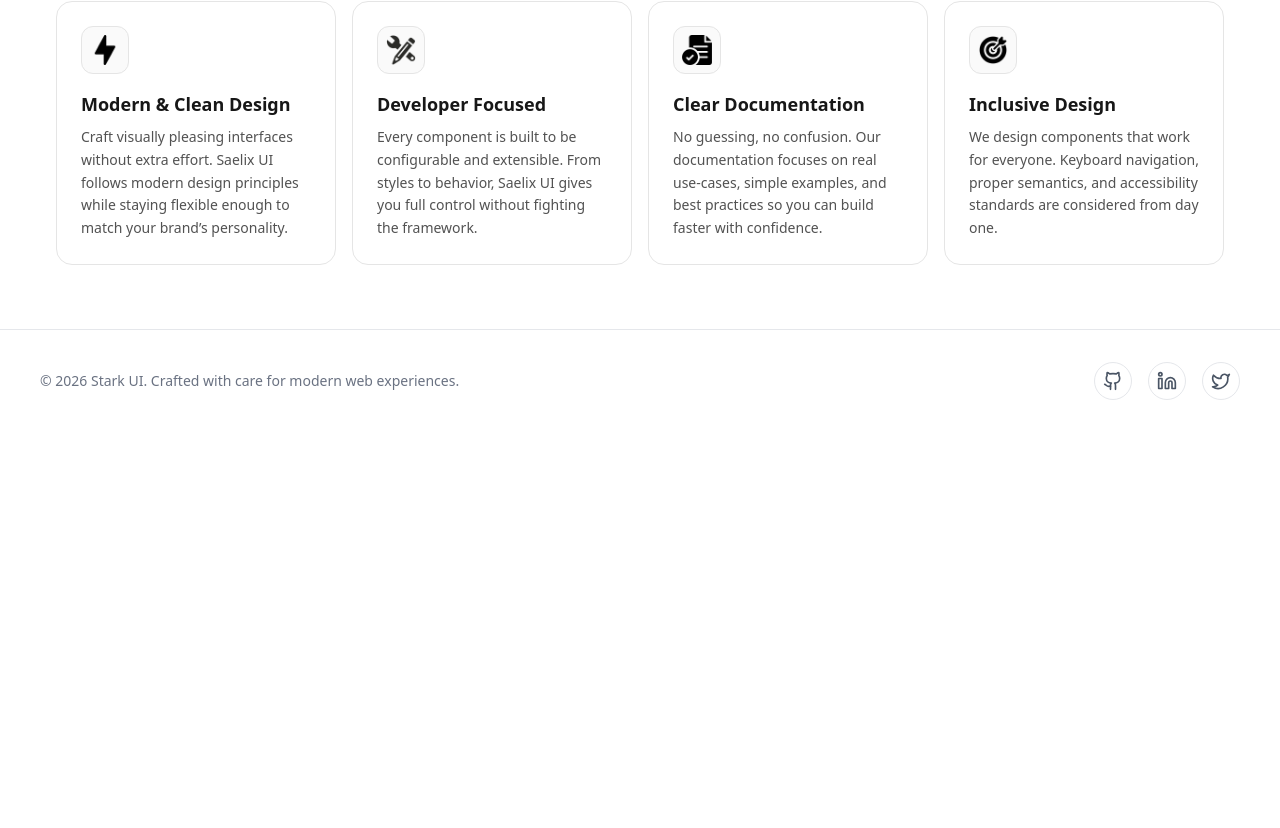
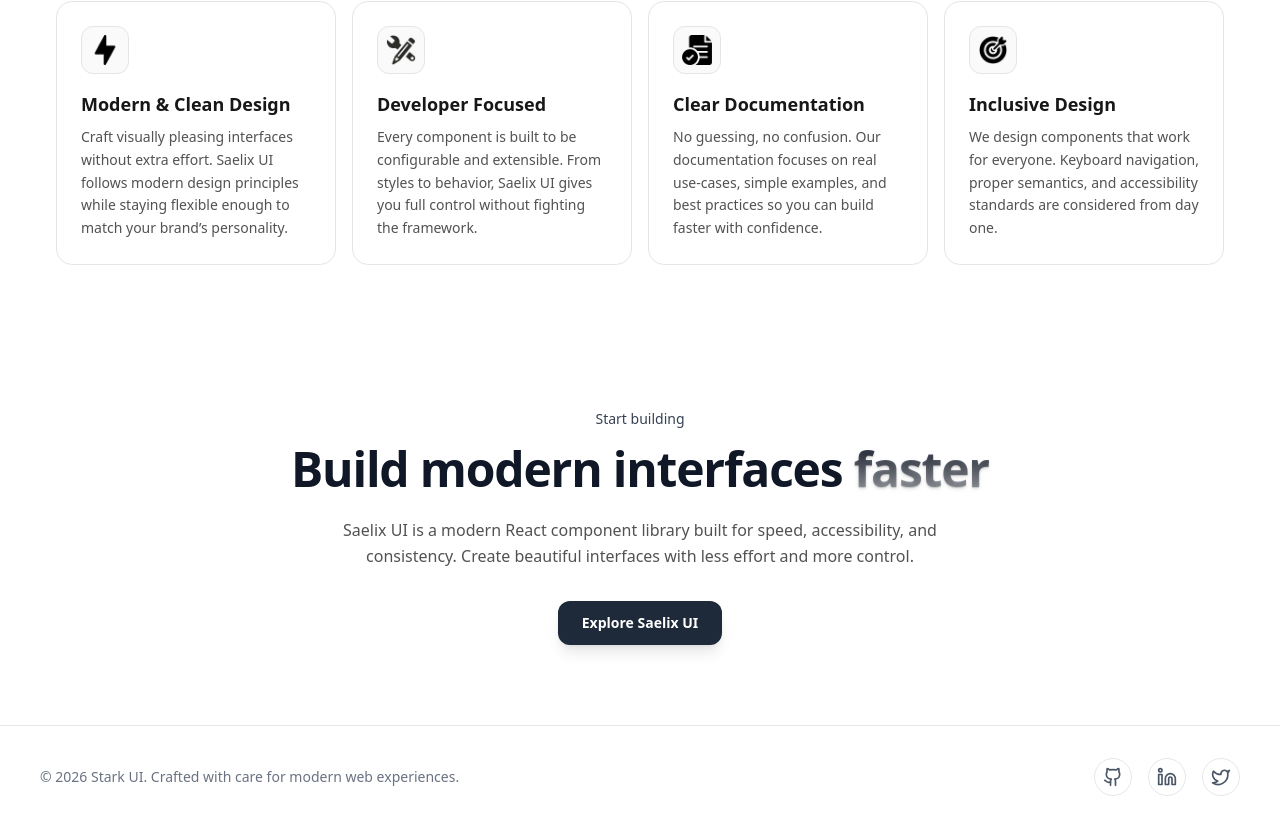
Before and after one commit to Jeet000001/saelixui, a Next.js app: page / in a window 1280 px wide. Shown: the part 1883-2711 px from the top of the page. Before the commit the page ends 2315 px from the top, so only its background shows below. Built offline with nearby package versions, Linux system fonts and the light colour scheme.

Commit message:
add styling on start building section

```diff
--- a/Components/HomePage_Components/Start_building_Section.tsx
+++ b/Components/HomePage_Components/Start_building_Section.tsx
@@ -1,20 +1,32 @@
-import React from "react";
+"use client";
 
-const Start_building_Section = () => {
+const StartBuildingSection = () => {
   return (
-    <div>
-      <p>Start building</p>
-      <h1>
-        Build modern interfaces <span>faster</span>
+    <section className="flex flex-col items-center text-center px-6 py-20">
+      {/* Eyebrow text */}
+      <p className="mb-4 text-sm font-medium text-gray-700">Start building</p>
+
+      {/* Heading */}
+      <h1 className="max-w-3xl text-4xl font-bold tracking-tight text-gray-900 sm:text-5xl">
+        Build modern interfaces{" "}
+        <span className="text-transparent bg-clip-text bg-linear-to-b from-gray-900 to-gray-200 text-shadow-md">
+          faster
+        </span>
       </h1>
-      <p>
+
+      {/* Description */}
+      <p className="mt-6 max-w-2xl text-base leading-relaxed text-neutral-600">
         Saelix UI is a modern React component library built for speed,
         accessibility, and consistency. Create beautiful interfaces with less
         effort and more control.
       </p>
-      <button>Explore Saelix UI</button>
-    </div>
+
+      {/* CTA */}
+      <button className="mt-8 inline-flex items-center rounded-xl bg-gray-800 px-6 py-3 text-sm font-semibold text-white hover:bg-gray-900 shadow-lg active:scale-95 transition duration-300">
+        Explore Saelix UI
+      </button>
+    </section>
   );
 };
 
-export default Start_building_Section;
+export default StartBuildingSection;
--- a/app/page.tsx
+++ b/app/page.tsx
@@ -1,5 +1,6 @@
 import ComponentsShowcase from "@/Components/HomePage_Components/ComponentsShowcase"
 import HeroSection from "@/Components/HomePage_Components/HeroSection"
+import Start_building_Section from "@/Components/HomePage_Components/Start_building_Section"
 import Why_saelix_ui from "@/Components/HomePage_Components/Why_saelix_ui"
 
 const page = () => {
@@ -8,6 +9,7 @@ const page = () => {
       <HeroSection />
       <ComponentsShowcase />
       <Why_saelix_ui />
+      <Start_building_Section />
     </div>
   )
 }
```
